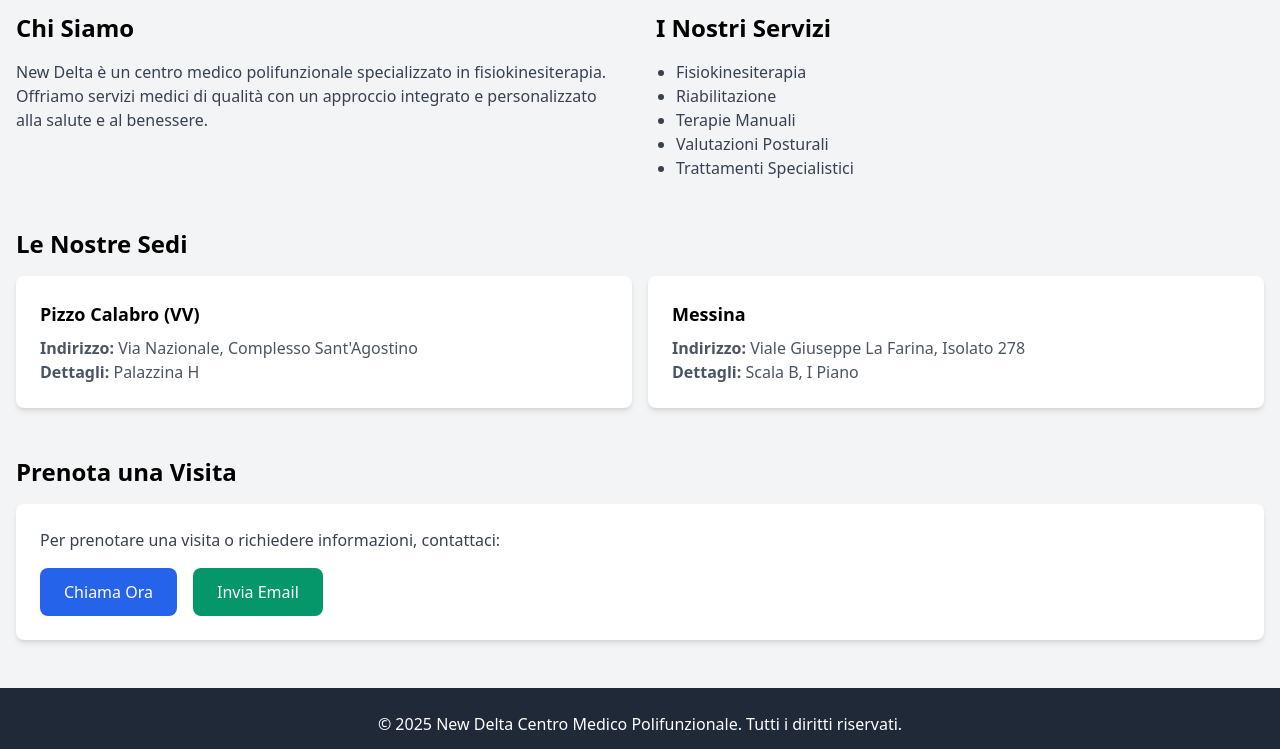
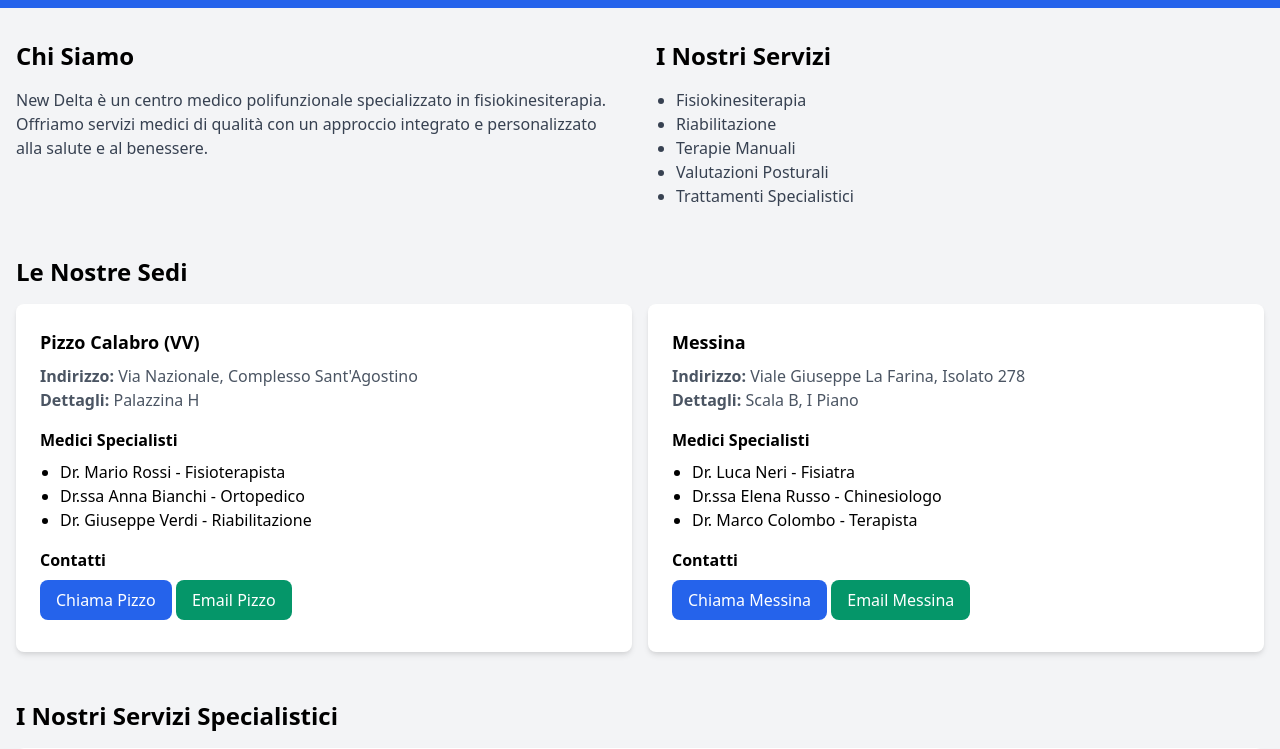
Before and after one commit to martibrrrrr/New-Delta, a plain HTML site: page index.html in a window 1280 px wide. Shown: the part 104-853 px from the top of the page. Drawn offline with nearby package versions, Linux system fonts and the light colour scheme.

Commit message:
Prima versione del sito web New Delta

```diff
--- a/index.html
+++ b/index.html
@@ -1,4 +1,3 @@
-<!DOCTYPE html>
 <!DOCTYPE html>
 <html lang="it">
 <head>
@@ -10,7 +9,10 @@
 <body class="bg-gray-100 font-sans">
     <header class="bg-blue-600 text-white py-6">
         <div class="container mx-auto px-4 flex justify-between items-center">
-            <h1 class="text-3xl font-bold">New Delta</h1>
+            <div class="flex items-center">
+                <img src="/logo.png" alt="New Delta Logo" class="h-16 mr-4">
+                <h1 class="text-3xl font-bold">New Delta</h1>
+            </div>
             <nav>
                 <ul class="flex space-x-4">
                     <li><a href="#home" class="hover:text-blue-200">Home</a></li>
@@ -46,27 +48,54 @@
                     <h3 class="font-bold text-lg mb-2">Pizzo Calabro (VV)</h3>
                     <p class="text-gray-600"><strong>Indirizzo:</strong> Via Nazionale, Complesso Sant'Agostino</p>
                     <p class="text-gray-600"><strong>Dettagli:</strong> Palazzina H</p>
+
+                    <h4 class="font-semibold mt-4 mb-2">Medici Specialisti</h4>
+                    <ul class="list-disc pl-5">
+                        <li>Dr. Mario Rossi - Fisioterapista</li>
+                        <li>Dr.ssa Anna Bianchi - Ortopedico</li>
+                        <li>Dr. Giuseppe Verdi - Riabilitazione</li>
+                    </ul>
+
+                    <div class="mt-4">
+                        <h4 class="font-semibold mb-2">Contatti</h4>
+                        <a href="tel:+390963123456" class="bg-blue-600 text-white px-4 py-2 rounded-lg hover:bg-blue-700 inline-block mb-2">
+                            Chiama Pizzo
+                        </a>
+                        <a href="mailto:pizzo@newdelta.it" class="bg-green-600 text-white px-4 py-2 rounded-lg hover:bg-green-700 inline-block">
+                            Email Pizzo
+                        </a>
+                    </div>
                 </div>
+
                 <div class="bg-white p-6 rounded-lg shadow-md">
                     <h3 class="font-bold text-lg mb-2">Messina</h3>
                     <p class="text-gray-600"><strong>Indirizzo:</strong> Viale Giuseppe La Farina, Isolato 278</p>
                     <p class="text-gray-600"><strong>Dettagli:</strong> Scala B, I Piano</p>
+
+                    <h4 class="font-semibold mt-4 mb-2">Medici Specialisti</h4>
+                    <ul class="list-disc pl-5">
+                        <li>Dr. Luca Neri - Fisiatra</li>
+                        <li>Dr.ssa Elena Russo - Chinesiologo</li>
+                        <li>Dr. Marco Colombo - Terapista</li>
+                    </ul>
+
+                    <div class="mt-4">
+                        <h4 class="font-semibold mb-2">Contatti</h4>
+                        <a href="tel:+390902345678" class="bg-blue-600 text-white px-4 py-2 rounded-lg hover:bg-blue-700 inline-block mb-2">
+                            Chiama Messina
+                        </a>
+                        <a href="mailto:messina@newdelta.it" class="bg-green-600 text-white px-4 py-2 rounded-lg hover:bg-green-700 inline-block">
+                            Email Messina
+                        </a>
+                    </div>
                 </div>
             </div>
         </section>
 
         <section class="mt-12">
-            <h2 class="text-2xl font-semibold mb-4">Prenota una Visita</h2>
+            <h2 class="text-2xl font-semibold mb-4">I Nostri Servizi Specialistici</h2>
             <div class="bg-white p-6 rounded-lg shadow-md">
-                <p class="text-gray-700 mb-4">Per prenotare una visita o richiedere informazioni, contattaci:</p>
-                <div class="flex flex-col md:flex-row space-y-4 md:space-y-0 md:space-x-4">
-                    <a href="tel:090673391" class="bg-blue-600 text-white px-6 py-3 rounded-lg hover:bg-blue-700 text-center">
-                        Chiama Ora
-                    </a>
-                    <a href="mailto:newdeltamessina@gmail.com" class="bg-green-600 text-white px-6 py-3 rounded-lg hover:bg-green-700 text-center">
-                        Invia Email
-                    </a>
-                </div>
+                <p class="text-gray-700">Offriamo trattamenti personalizzati e all'avanguardia in entrambe le nostre sedi, con un team di professionisti altamente qualificati.</p>
             </div>
         </section>
     </main>
```
